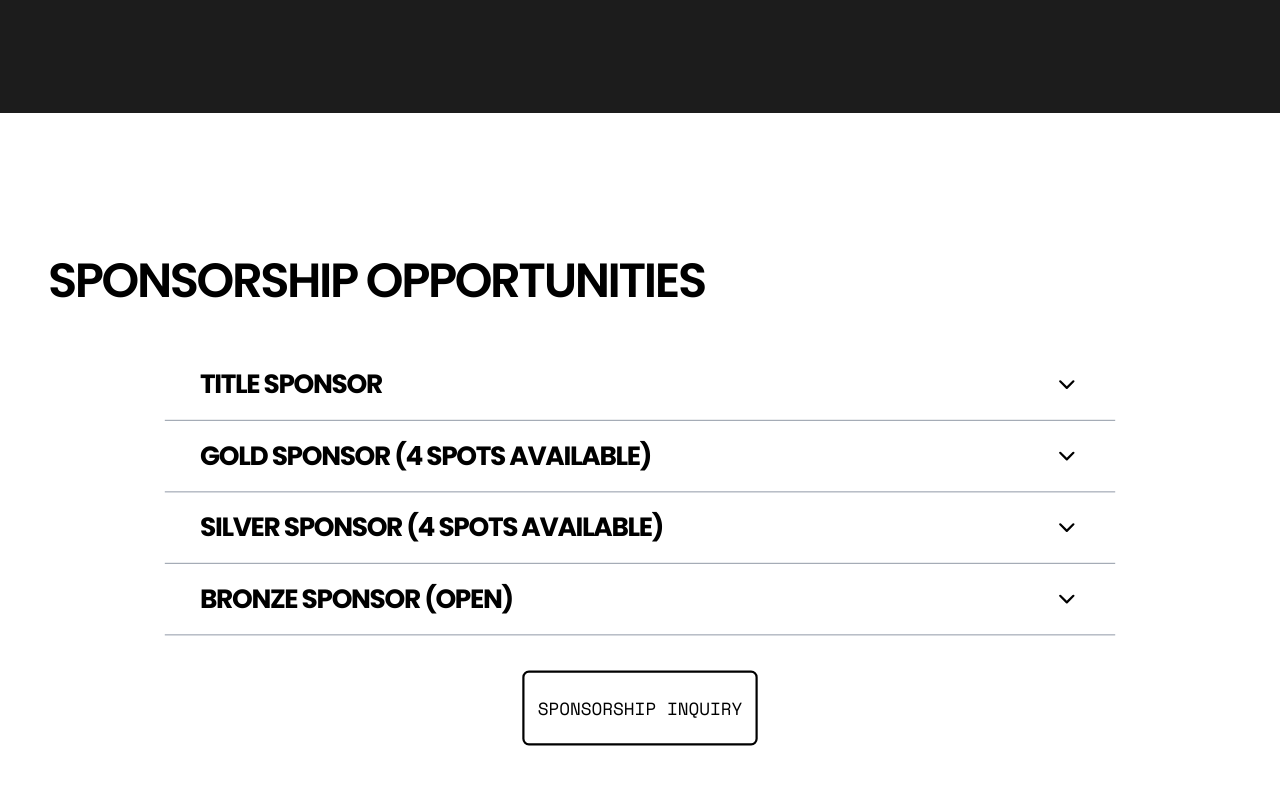
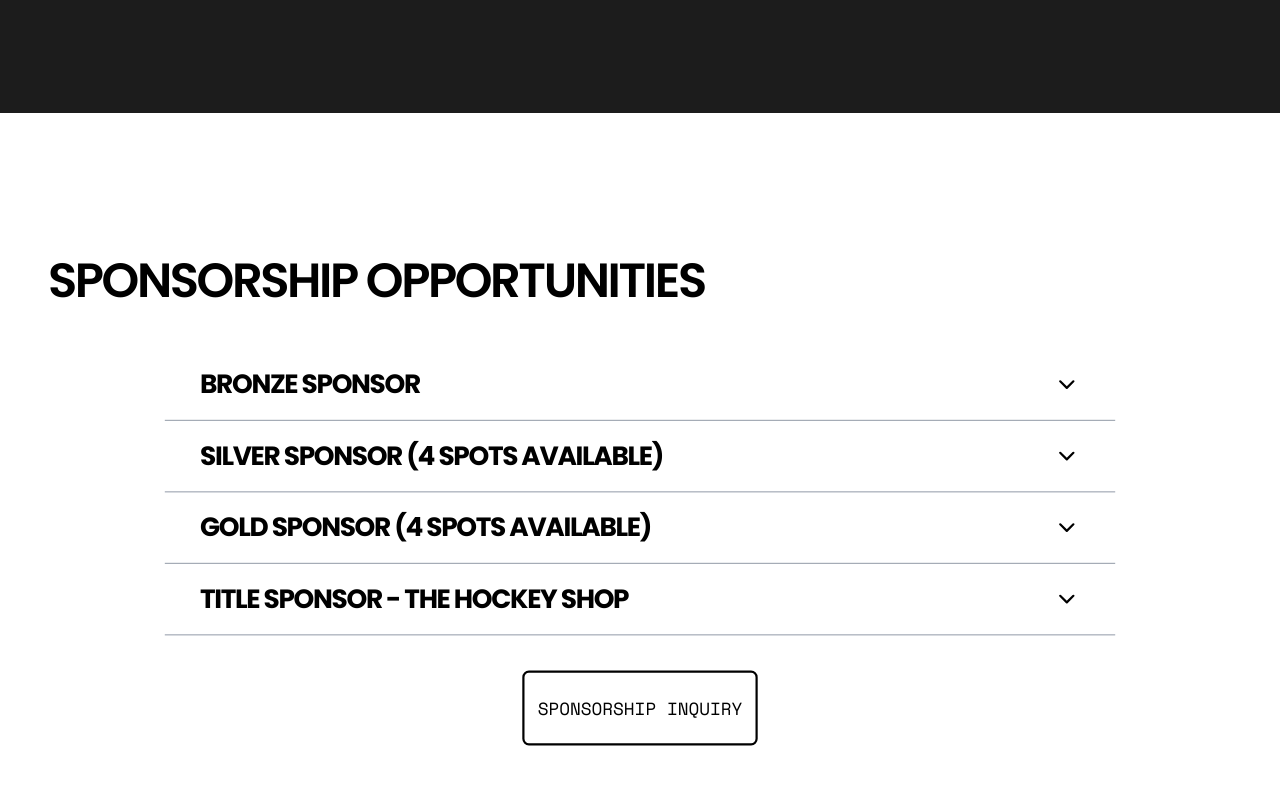
Before and after one commit to gianpinili/thsopen, a React (Vite) app: page / in a window 1280 px wide. Shown: the part 1553-2338 px from the top of the page. Built offline with nearby package versions, Linux system fonts and the light colour scheme.

Commit message:
added json file for sponsor levels data and added new photo, fixed styling

```diff
--- a/src/components/Events.jsx
+++ b/src/components/Events.jsx
@@ -1,6 +1,7 @@
 import { Link } from 'react-router-dom';
 import MitchBall from '../assets/golfball.jpg';
-import MitchEvent from '../assets/mitchpickup.jpg';
+// import MitchEvent from '../assets/mitchpickup.jpg';
+import Cup from '../assets/thscup.jpg';
 
 function Events() {
  return (
@@ -8,8 +9,8 @@ function Events() {
   <section id='events' className="font-spacemono relative px-4 pb-10 md:px-10 md:pb-20 lg:pb-[8rem] xl:pb-[10rem] lg:px-14 xl:px-[3rem] 2xl:px-[8rem] bg-[#1c1c1c]">
    <div className='flex flex-col md:flex-row-reverse relative'>
     <div className='relative flex-1'>
-     <img src={MitchBall} alt="Newlands Golf" className='bnw-filter rounded-md z-10 absolute h-auto w-[50%] top-[17rem] -translate-x-1/2 translate-y-1/2 left-[27%] max-w-[500px] sm:top-[8rem] sm:w-[45%] md:top-[28rem] lg:top-[24rem] lg:left-[32%] xl:top-[22rem] 2xl:top-[18rem] 2xl:max-w-[390px]' loading='lazy' />
-     <img src={MitchEvent} alt="THS Open" className='bnw-filter rounded-md absolute top-[10rem] right-0 h-auto w-[70%] max-w-[300px] sm:top-[8rem] sm:right-10 sm:max-w-[325px] md:top-[16rem] md:right-0 lg:top-[7rem] lg:max-w-[350px] xl:max-w-[400px] 2xl:top-[7rem] 2xl:max-w-[400px] ' loading='lazy' />
+     <img src={MitchBall} alt="Newlands Golf" className='bnw-filter move rounded-md z-10 absolute h-auto w-[50%] top-[17rem] -translate-x-1/2 translate-y-1/2 left-[27%] max-w-[500px] sm:top-[8rem] sm:w-[45%] md:top-[28rem] lg:top-[24rem] lg:left-[32%] xl:top-[22rem] 2xl:top-[18rem] 2xl:max-w-[390px]' loading='lazy' />
+     <img src={Cup} alt="THS Open" className='bnw-filter rounded-md absolute top-[10rem] right-0 h-auto w-[70%] max-w-[300px] sm:top-[8rem] sm:right-10 sm:max-w-[325px] md:top-[16rem] md:right-0 lg:top-[7rem] lg:max-w-[350px] xl:max-w-[400px] 2xl:top-[7rem] 2xl:max-w-[400px] ' loading='lazy' />
     </div>
     <div className='flex flex-col gap-10 items-center justify-center mt-[30rem] sm:mt-[28rem] md:mt-0 md:flex-1'>
      <h1 className="font-poppins z-20 pt-16 mt-[-32rem] mb-[26rem] pb-2 sm:pb-20 font-bold text-[5.2rem] md:text-[7rem] lg:text-[8rem] xl:text-[9rem] 2xl:text-[10rem] uppercase tracking-tighter relative md:mt-0 md:mb-[-2rem]">EVENTS</h1>
--- a/src/components/Sponsor.jsx
+++ b/src/components/Sponsor.jsx
@@ -4,52 +4,14 @@ import useIntersectionObserver from '../useIntersectionObserver';
 import { Link } from 'react-router-dom';
 import OurSponsors from './OurSponsors';
 import { v4 as uuidv4 } from 'uuid';
+import sponsorLevels from '../data/sponsorLevels';
 
 function Sponsor() {
- const sponsorData = [
-  {
-   id: uuidv4(),
-   level: "Title Sponsor",
-   activation: ["Title sponsor named in all tournament communication and signage.",
-    "THS Open presented by The Hockey Shop"
-   ],
-   contribution: ["$5000 Donation to CAN",
-    "Proceeds of all THS Open Merch Sales",
-    "Tee gifts"
-   ]
-  },
-  {
-   id: uuidv4(),
-   level: "Gold Sponsor (4 Spots Available)",
-   activation: ["Cart Sponsor A - name and logo on every hole A cart",
-    "Cart Sponsor B - name and logo on every hole B cart",
-    "Burger and Beer Sponsor - name and logo on every table during dinner",
-    "Scorecard Sponsor - name and logo on score keeping app during the round",
-    "Trophy Sponsor - name and logo listed on the trophy plate for winning team",
-    "All include logo, name and website listed on THS Open website and tournament communications"
-   ],
-   contribution: ["$1000 Donation to CAN"]
-  },
-  {
-   id: uuidv4(),
-   level: "Silver Sponsor (4 Spots Available)",
-   activation: [
-    "Hole Sponsorship - activation on 1 hole during the tournament",
-    "Presence at the tournament is encouraged! Feel free to bring snacks, drinks or swag for golfers to make the tee box memorable and fun. THS Staff can assist with hole activation if you're unable to staff the hole on the day of the tournament.",
-    "Logo, name and website listed on THS Open website and tournament communications."
-   ],
-   contribution: ["$500 Donation to CAN"]
-  },
-  {
-   id: uuidv4(),
-   level: "Bronze Sponsor (Open)",
-   activation: [
-    "Logo, name and website listed on THS Open website and tournament communications.",
-    "No presence on the day of the tournament."
-   ],
-   contribution: ["$250 Donation to CAN"]
-  }
- ];
+ //add uuids to each sponsor level
+ const sponsorLevel = sponsorLevels.map(sponsor => ({
+  ...sponsor,
+  id: uuidv4()
+ }))
 
  const [expandedSponsor, setExpandedSponsor] = useState(null);
  const [ref, isIntersecting] = useIntersectionObserver({
@@ -69,7 +31,7 @@ function Sponsor() {
     Sponsorship Opportunities
    </h1>
    <div className="text-black mt-10 bg-white py-6 px-[1.5rem] md:px-[2rem] font-spacemono lg:px-[8rem] xl:px-[10rem] 2xl:px-[15rem] scale-110">
-    {sponsorData.map((sponsor) => (
+    {sponsorLevel.map((sponsor) => (
      <div key={sponsor.id} className="border-b border-gray-400 py-4 text-black md:px-[2rem]">
       <button className="text-black w-full flex justify-between items-center cursor-pointer" onClick={() => toggleSponsor(sponsor.level)}>
        <h2 className="font-poppins text-xl md:text-2xl font-bold uppercase tracking-tighter text-black bg-white">{sponsor.level}</h2>
--- a/src/components/SponsorDescription.jsx
+++ b/src/components/SponsorDescription.jsx
@@ -1,53 +1,13 @@
 import { v4 as uuidv4 } from 'uuid';
+import sponsorLevels from "../data/sponsorLevels";
 
 function SponsorDescription() {
- const sponsorLevels = [
-  {
-   id: uuidv4(),
-   level: "Bronze Sponsor",
-   activation: [
-    "Logo, name and website listed on THS Open website and tournament communications.",
-    "No presence on the day of the tournament.",
-   ],
-   contribution: ["$250 Donation to CAN"],
-  },
-  {
-   id: uuidv4(),
-   level: "Silver Sponsor (4 Spots Available)",
-   activation: [
-    "Hole Sponsorship - activation on 1 hole during the tournament.",
-    "Presence at the tournament is encouraged! Feel free to bring snacks, drinks or swag for golfers to make the tee box memorable and fun. THS staff can assist with hole activation if you're unable to staff the hole on the day of the tournament.",
-    "Logo, name and website listed on THS Open website and tournament communications.",
-   ],
-   contribution: ["$500 Donation to CAN"],
-  },
-  {
-   id: uuidv4(),
-   level: "Gold Sponsor (4 Spots Available)",
-   activation: [
-    "Cart Sponsor A - name and logo on every hole A cart.",
-    "Cart Sponsor B - name and logo on every hole B cart.",
-    "Burger and Beer Sponsor - name and logo on every table during dinner.",
-    "Scorecard Sponsor - name and logo on score keeping app during the round.",
-    "Trophy Sponsor - name and logo listed on the trophy plate for winning team.",
-    "All include logo, name and website listed on THS Open website and tournament communications.",
-   ],
-   contribution: ["$1000 Donation to CAN"],
-  },
-  {
-   id: uuidv4(),
-   level: "Title Sponsor - The Hockey Shop",
-   activation: [
-    "Title sponsor named in all tournament communication and signage.",
-    "THS Open presented by The Hockey Shop.",
-   ],
-   contribution: [
-    "$5000 Donation to CAN",
-    "Proceeds of all THS Open Merch Sales",
-    "Tee gifts.",
-   ],
-  },
- ];
+
+ //add uuids to each sponsor level
+ const sponsorLevel = sponsorLevels.map(sponsor => ({
+  ...sponsor,
+  id: uuidv4()
+ }))
 
  function scrollTo(id) {
   const element = document.getElementById(id);
@@ -77,7 +37,7 @@ function SponsorDescription() {
     <h3 className="font-semibold text-2xl md:text-3xl xl:text-4xl mt-8">
      Sponsor Levels
     </h3>
-    {sponsorLevels.map((sponsor) => (
+    {sponsorLevel.map((sponsor) => (
      <div key={sponsor.id} className="my-4 md:pl-10 flex flex-col gap-3">
       <p className="font-semibold text-lg md:text-2xl border-b border-white">
        {sponsor.level}
--- /dev/null
+++ b/src/data/sponsorLevels.json
@@ -0,0 +1,49 @@
+[
+ {
+  "level": "Bronze Sponsor",
+  "activation": [
+   "Logo, name and website listed on THS Open website and tournament communications.",
+   "No presence on the day of the tournament."
+  ],
+  "contribution": [
+   "$250 Donation to CAN"
+  ]
+ },
+ {
+  "level": "Silver Sponsor (4 Spots Available)",
+  "activation": [
+   "Hole Sponsorship - activation on 1 hole during the tournament.",
+   "Presence at the tournament is encouraged! Feel free to bring snacks, drinks or swag for golfers to make the tee box memorable and fun. THS staff can assist with hole activation if you're unable to staff the hole on the day of the tournament.",
+   "Logo, name and website listed on THS Open website and tournament communications."
+  ],
+  "contribution": [
+   "$500 Donation to CAN"
+  ]
+ },
+ {
+  "level": "Gold Sponsor (4 Spots Available)",
+  "activation": [
+   "Cart Sponsor A - name and logo on every hole A cart.",
+   "Cart Sponsor B - name and logo on every hole B cart.",
+   "Burger and Beer Sponsor - name and logo on every table during dinner.",
+   "Scorecard Sponsor - name and logo on score keeping app during the round.",
+   "Trophy Sponsor - name and logo listed on the trophy plate for winning team.",
+   "All include logo, name and website listed on THS Open website and tournament communications."
+  ],
+  "contribution": [
+   "$1000 Donation to CAN"
+  ]
+ },
+ {
+  "level": "Title Sponsor - The Hockey Shop",
+  "activation": [
+   "Title sponsor named in all tournament communication and signage.",
+   "THS Open presented by The Hockey Shop."
+  ],
+  "contribution": [
+   "$5000 Donation to CAN",
+   "Proceeds of all THS Open Merch Sales",
+   "Tee gifts."
+  ]
+ }
+]
--- a/src/index.css
+++ b/src/index.css
@@ -66,7 +66,7 @@ body {
 }
 .bnw-filter:hover {
   filter: saturate(1.2);
-  transform: scale(1.1);
+  /* transform: scale(1.1); */
   z-index: 100;
 }
 
@@ -109,3 +109,11 @@ body {
 .text-black {
   color: black;
 }
+
+/* above 1600px */
+@media (min-width: 1600px) {
+  .move {
+    margin-top: -3rem;
+    margin-left: 2rem;
+  }
+}
--- a/src/pages/SponsorPage.jsx
+++ b/src/pages/SponsorPage.jsx
@@ -6,53 +6,15 @@ import OurSponsors from '../components/OurSponsors';
 import { Link } from 'react-router-dom';
 import { Helmet } from 'react-helmet';
 import { v4 as uuidv4 } from 'uuid';
+import sponsorLevels from '../data/sponsorLevels';
 
 function SponsorPage() {
 
- const sponsorData = [
-  {
-   id: uuidv4(),
-   level: "Title Sponsor",
-   activation: ["Title sponsor named in all tournament communication and signage.",
-    "THS Open presented by The Hockey Shop"
-   ],
-   contribution: ["$5000 Donation to CAN",
-    "Proceeds of all THS Open Merch Sales",
-    "Tee gifts"
-   ]
-  },
-  {
-   id: uuidv4(),
-   level: "Gold Sponsor (4 Spots Available)",
-   activation: ["Cart Sponsor A - name and logo on every hole A cart",
-    "Cart Sponsor B - name and logo on every hole B cart",
-    "Burger and Beer Sponsor - name and logo on every table during dinner",
-    "Scorecard Sponsor - name and logo on score keeping app during the round",
-    "Trophy Sponsor - name and logo listed on the trophy plate for winning team",
-    "All include logo, name and website listed on THS Open website and tournament communications"
-   ],
-   contribution: ["$1000 Donation to CAN"]
-  },
-  {
-   id: uuidv4(),
-   level: "Silver Sponsor (4 Spots Available)",
-   activation: [
-    "Hole Sponsorship - activation on 1 hole during the tournament",
-    "Presence at the tournament is encouraged! Feel free to bring snacks, drinks or swag for golfers to make the tee box memorable and fun. THS Staff can assist with hole activation if you're unable to staff the hole on the day of the tournament.",
-    "Logo, name and website listed on THS Open website and tournament communications."
-   ],
-   contribution: ["$500 Donation to CAN"]
-  },
-  {
-   id: uuidv4(),
-   level: "Bronze Sponsor (Open)",
-   activation: [
-    "Logo, name and website listed on THS Open website and tournament communications.",
-    "No presence on the day of the tournament."
-   ],
-   contribution: ["$250 Donation to CAN"]
-  }
- ];
+ //add uuids to each sponsor level
+ const sponsorLevel = sponsorLevels.map(sponsor => ({
+  ...sponsor,
+  id: uuidv4()
+ }))
 
  const scrollTo = (id) => {
   const element = document.getElementById(id);
@@ -99,7 +61,7 @@ function SponsorPage() {
      </div>
     </div>
     <div id="sponsors" className="text-white mt-10 bg-black py-6 px-[.5rem] md:px-[1rem] font-spacemono md:w-1/2 md:mt-[3rem]">
-     {sponsorData.map((sponsor,) => (
+     {sponsorLevel.map((sponsor,) => (
       <div key={sponsor.id} className="border-b border-gray-400 py-4 text-white md:px-[2rem]">
        <button className="mb-3 text-white w-full flex justify-between items-center cursor-pointer" onClick={() => toggleSponsor(sponsor.level)}>
         <h2 className="font-poppins text-xl md:text-2xl font-bold uppercase tracking-tighter text-white bg-black">{sponsor.level}</h2>
```
Also changed, not shown: src/pages/EventsList.jsx (+48 -22 lines), src/assets/thscup.jpg (added).
